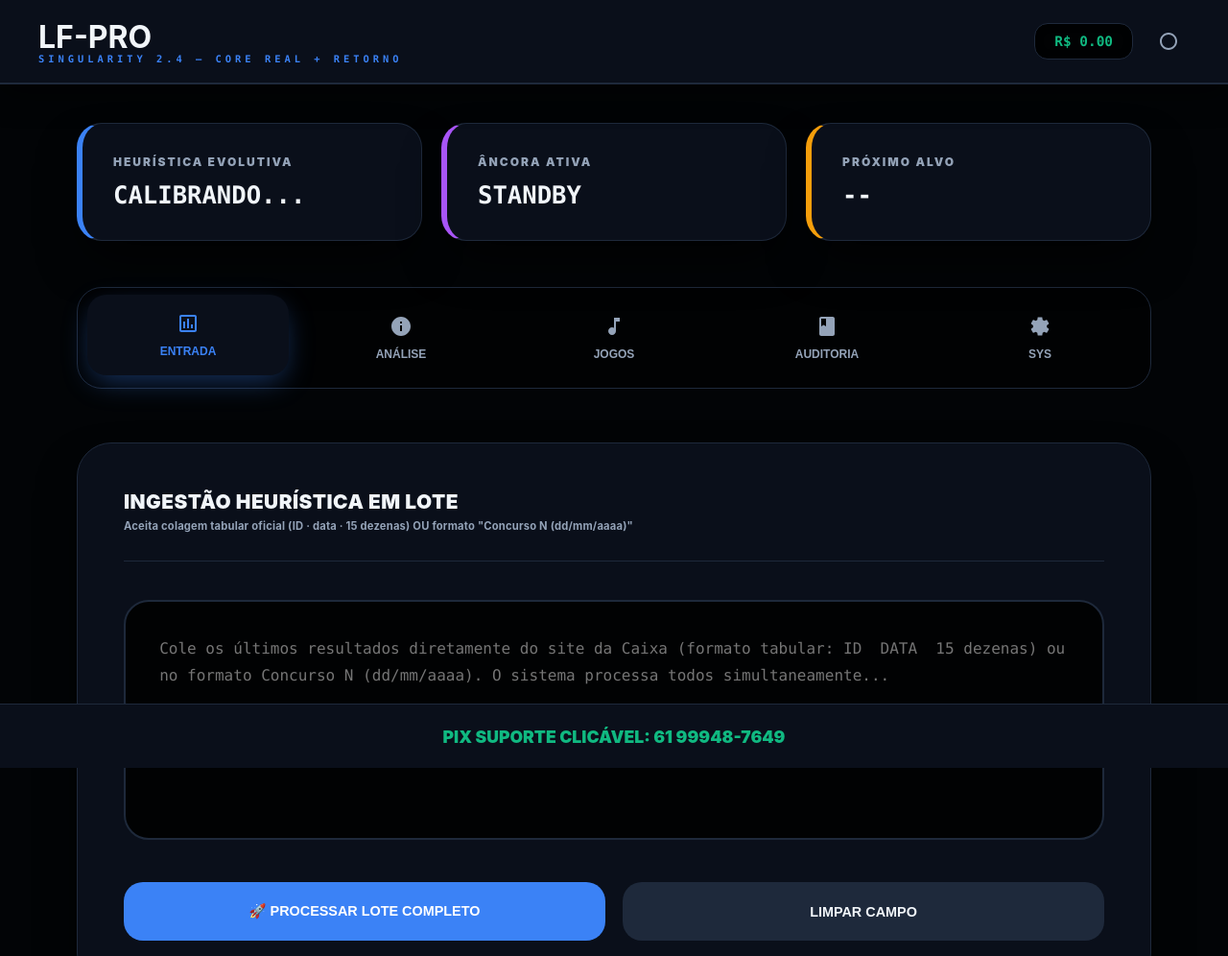
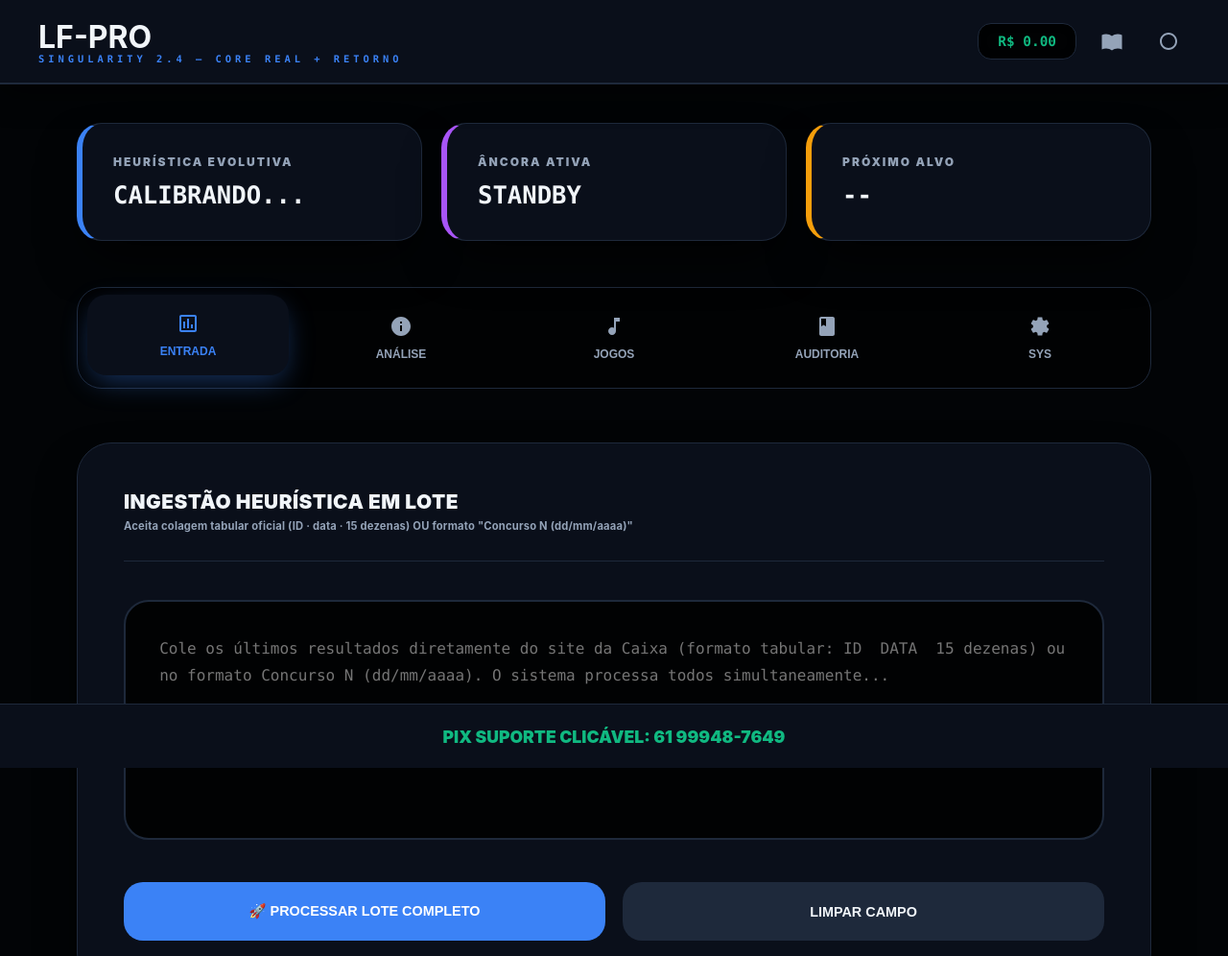
Before and after one commit to khareis159/lf-pro, a plain HTML site: page index.html in a window 1280 px wide. Shown: the top 996 px of the page at 96% size. Drawn offline with Linux system fonts and the light colour scheme.

Commit message:
Update index.html
vs com botões cartilha

```diff
--- a/index.html
+++ b/index.html
@@ -285,6 +285,9 @@
         </div>
         <div class="metrics-bar">
             <div id="head-balance" class="fin-pill" style="color: var(--accent-green);">R$ 0,00</div>
+            <a href="cartilha_lfpro.html" target="_blank" class="tab-btn" style="padding: 10px; text-decoration:none;" title="Abrir a cartilha de uso">
+                <svg viewBox="0 0 24 24"><path d="M12 21.5c-1.6-1.2-3.7-2-6-2-1.6 0-3.1.4-4.5 1.1V5.6C2.9 4.9 4.4 4.5 6 4.5c2.3 0 4.4.8 6 2 1.6-1.2 3.7-2 6-2 1.6 0 3.1.4 4.5 1.1v14.9c-1.4-.6-2.9-1-4.5-1-2.3 0-4.4.8-6 2z"/></svg>
+            </a>
             <button class="tab-btn" style="padding: 10px;" onclick="engine.toggleTheme()">
                 <svg viewBox="0 0 24 24"><path d="M12 21c-4.962 0-9-4.038-9-9s4.038-9 9-9 9 4.038 9 9-4.038 9-9 9zm0-16c-3.859 0-7 3.141-7 7s3.141 7 7 7 7-3.141 7-7-3.141-7-7-7z"/></svg>
             </button>
```
